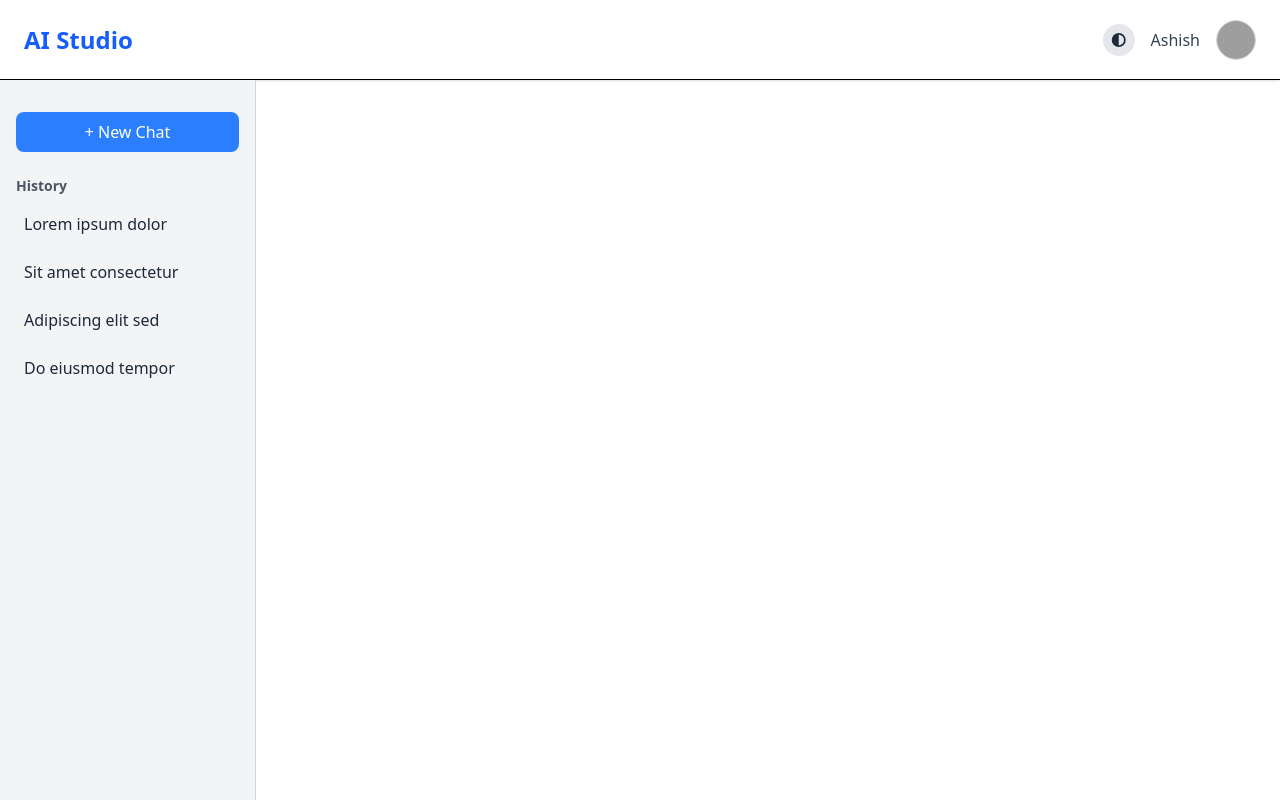
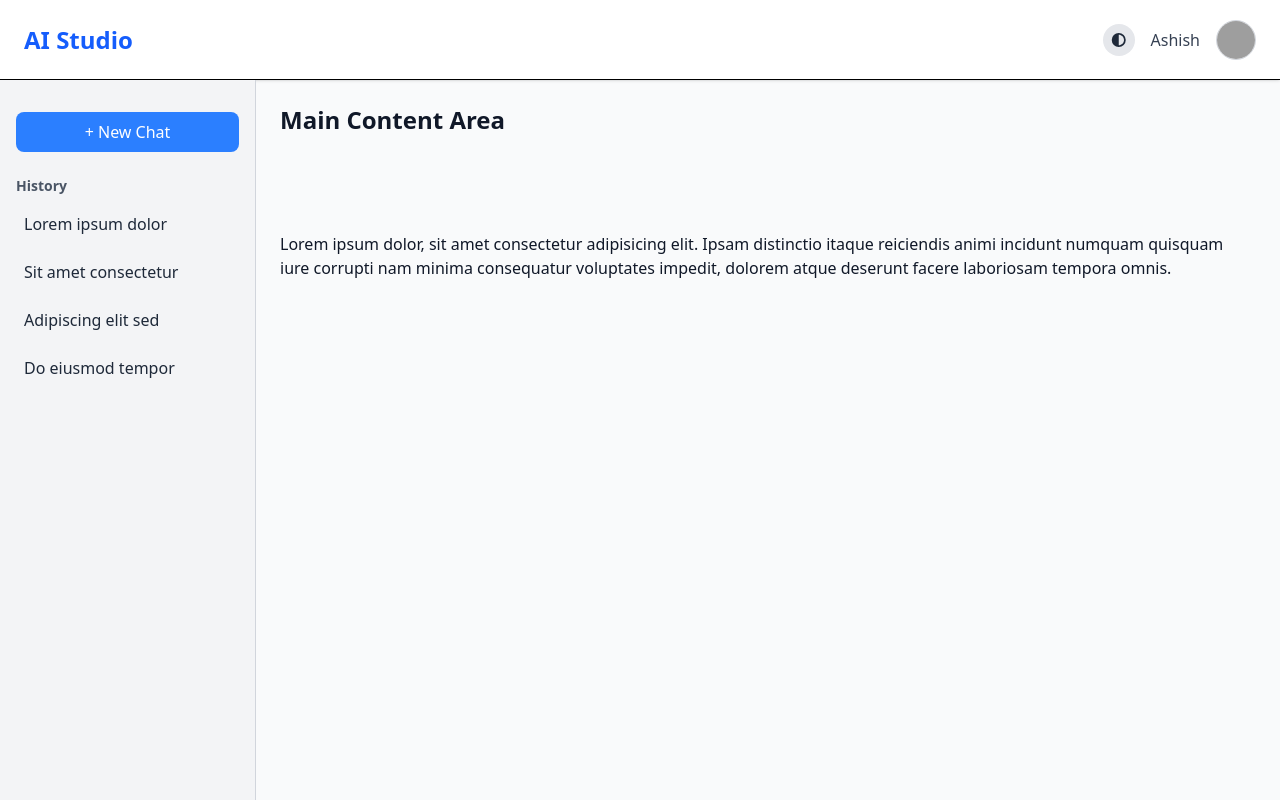
Before and after one commit to ashish328/ai-studio, a React (Vite) app: page / in a window 1280 px wide. Built offline with nearby package versions, Linux system fonts and the light colour scheme; grey boxes are pictures that could not be loaded.

Commit message:
mad main contert are to the layout

```diff
--- a/src/App.tsx
+++ b/src/App.tsx
@@ -10,6 +10,14 @@ function App() {
     <div className="min-h-screen bg-white text-black dark:bg-gray-900 dark:text-white transition-colors">
       <Navbar onMenuClick={() => setSidebarOpen(true)}/>
       <Sidebar isOpen={sidebarOpen} onClose={() => setSidebarOpen(false)} />
+      <main
+        className="flex-1 *:pt-20 md:ml-64 p-6 bg-gray-50 dark:bg-gray-800 text-gray-900 dark:text-gray-100 min-h-screen"
+      >
+        <h1 className="text-2xl font-bold mb-4">Main Content Area</h1>
+        <p>
+          Lorem ipsum dolor, sit amet consectetur adipisicing elit. Ipsam distinctio itaque reiciendis animi incidunt numquam quisquam iure corrupti nam minima consequatur voluptates impedit, dolorem atque deserunt facere laboriosam tempora omnis.
+        </p>
+      </main>
     </div>
   )
 }
```
